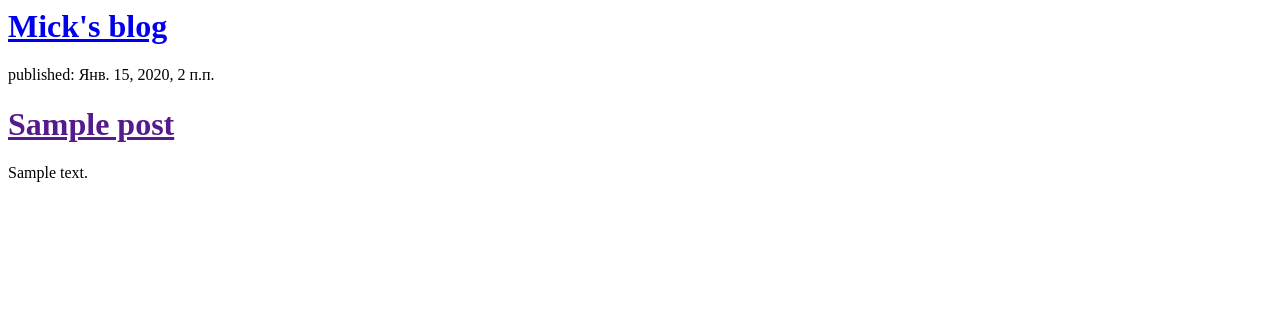
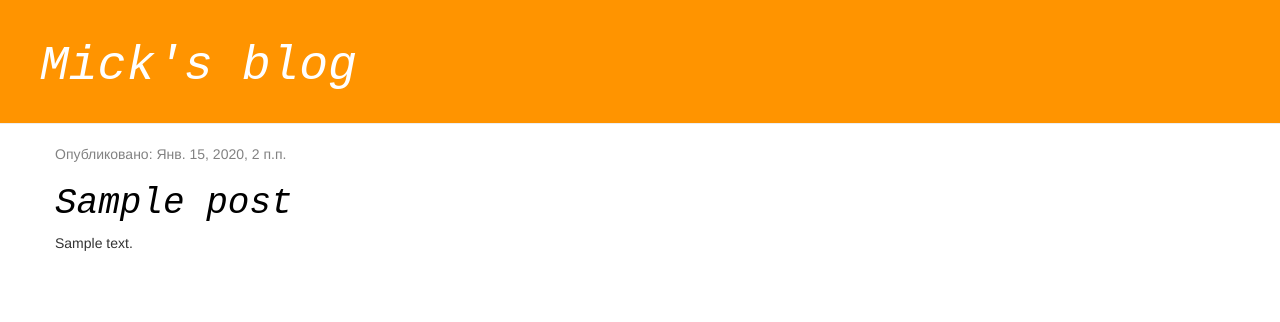
Before and after one commit to karyshev63rus/my_blog, a Django app: template blog/templates/blog/post_list.html in a window 1280 px wide. Shown: the top 322 px of the page. Run offline with Django 3.2, Linux system fonts and the light colour scheme; the template is opened without the code that fills it: values that come from a table or form of the project are taken from there, others are empty; tables that the repository leaves empty hold one stand-in row (values such as "Sample post"); some libraries are stand-ins or nearby versions.

Commit message:
Add some html features.

```diff
--- a/blog/templates/blog/post_list.html
+++ b/blog/templates/blog/post_list.html
@@ -1,17 +1,83 @@
+<!--{% load static %} -->
 <html>
     <head>
         <title>Mick's blog</title>
+        <link rel="stylesheet" href="//maxcdn.bootstrapcdn.com/bootstrap/3.2.0/css/bootstrap.min.css">
+        <link rel="stylesheet" href="//maxcdn.bootstrapcdn.com/bootstrap/3.2.0/css/bootstrap-theme.min.css">
+        <!-- <link rel="stylesheet" href="{% static '/css/blog.css' %}"> -->
+        <style>
+                h1 a {
+		    color: #FCA205;
+		    font-family: "Courier New";
+                    font-style: italic;
+		}
+		.page-header {
+		    background-color: #ff9400;
+		    margin-top: 0;
+		    padding: 20px 20px 20px 40px;
+		}
+
+		.page-header h1, .page-header h1 a, .page-header h1 a:visited, .page-header h1 a:active {
+		    color: #ffffff;
+		    font-size: 36pt;
+		    text-decoration: none;
+		}
+
+		.content {
+		    margin-left: 40px;
+		}
+
+		h1, h2, h3, h4 {
+		    font-family: 'Lobster', cursive;
+		}
+
+		.date {
+		    color: #828282;
+		}
+
+		.save {
+		    float: right;
+		}
+
+		.post-form textarea, .post-form input {
+		    width: 100%;
+		}
+
+		.top-menu, .top-menu:hover, .top-menu:visited {
+		    color: #ffffff;
+		    float: right;
+		    font-size: 26pt;
+		    margin-right: 20px;
+		}
+
+		.post {
+		    margin-bottom: 70px;
+		}
+
+		.post h1 a, .post h1 a:visited {
+		    color: #000000;
+		}
+        </style>
     </head>
     <body>
-        <div>
+        <div class="page-header">
             <h1><a href="/">Mick's blog</a></h1>
         </div>
+	<div class="content container">
+	    <div class="row">
+	        <div class="col-md-8">
 	            {% for post in posts %}
-            <div>
-                <p>published: {{ post.published_date }}</p>
+	                <div class="post">
+	                    <div class="date">
+	                        <p>Опубликовано: {{ post.published_date }}</p>
+	                    </div>
 	                    <h1><a href="">{{ post.title }}</a></h1>
 	                    <p>{{ post.text|linebreaksbr }}</p>
 	                </div>
 	            {% endfor %}
+	        </div>
+	    </div>
+	</div>
+
     </body>
 </html>
```
Also changed, not shown: blog/static/css/blog.css (added, +7 -0 lines). Lines whose indentation alone changed are shown as unchanged.
